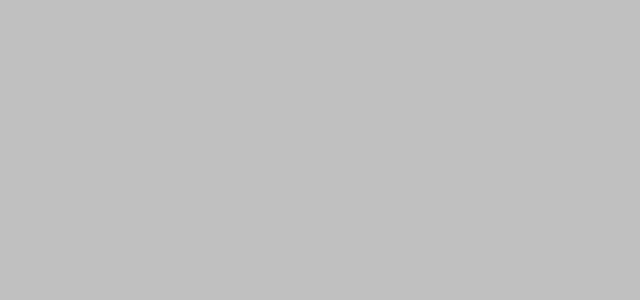
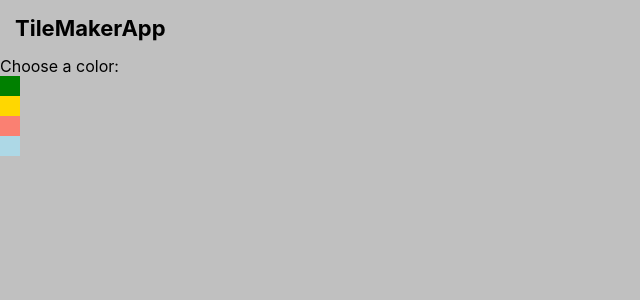
Before and after one commit to DavidSandor/reactTileMakerApp, a React (Create React App) app: page / in a window 1280 px wide. Shown: the top 300 px of the page, without its empty margins (0-640 px from the left). Built offline with nearby package versions, Linux system fonts and the light colour scheme.

Commit message:
Header + colorbox update

```diff
--- a/src/App.js
+++ b/src/App.js
@@ -6,8 +6,16 @@ import './App.css';
 
 class App extends Component {
   render() {
+
+    const headerStyle = {
+      padding: '15px',
+      fontSize: '22px',
+      fontWeight: 'bold'
+    }
+
     return (
       <div className='App'>
+        <header style={headerStyle}>TileMakerApp</header>
         <ControlPanel></ControlPanel>
         <TileContainer></TileContainer>
       </div>
--- /dev/null
+++ b/src/Components/ColorBox.js
@@ -0,0 +1,14 @@
+import React from 'react';
+
+const colorBox = (input) => {
+
+    const style = {
+        width: '20px',
+        height: '20px',
+        backgroundColor: input.color
+    }
+
+    return <div style={style}></div>;
+}
+
+export default colorBox;
--- a/src/Containers/ControlPanel.js
+++ b/src/Containers/ControlPanel.js
@@ -1,10 +1,19 @@
 import React, { Component } from 'react';
+import ColorBox from '../Components/ColorBox';
 
 class ControlPanel extends Component {
 
+    Colors = ['Green', 'Gold', 'Salmon', 'LightBlue']
+
     render() {
+
+        const colorBoxCollection = this.Colors.map((color) => <ColorBox key={color} color={color}></ColorBox>)
+
         return (
-          <div></div>
+          <div>
+              <p>Choose a color:</p>
+              {colorBoxCollection}
+          </div>
         );
       }
 }
```
